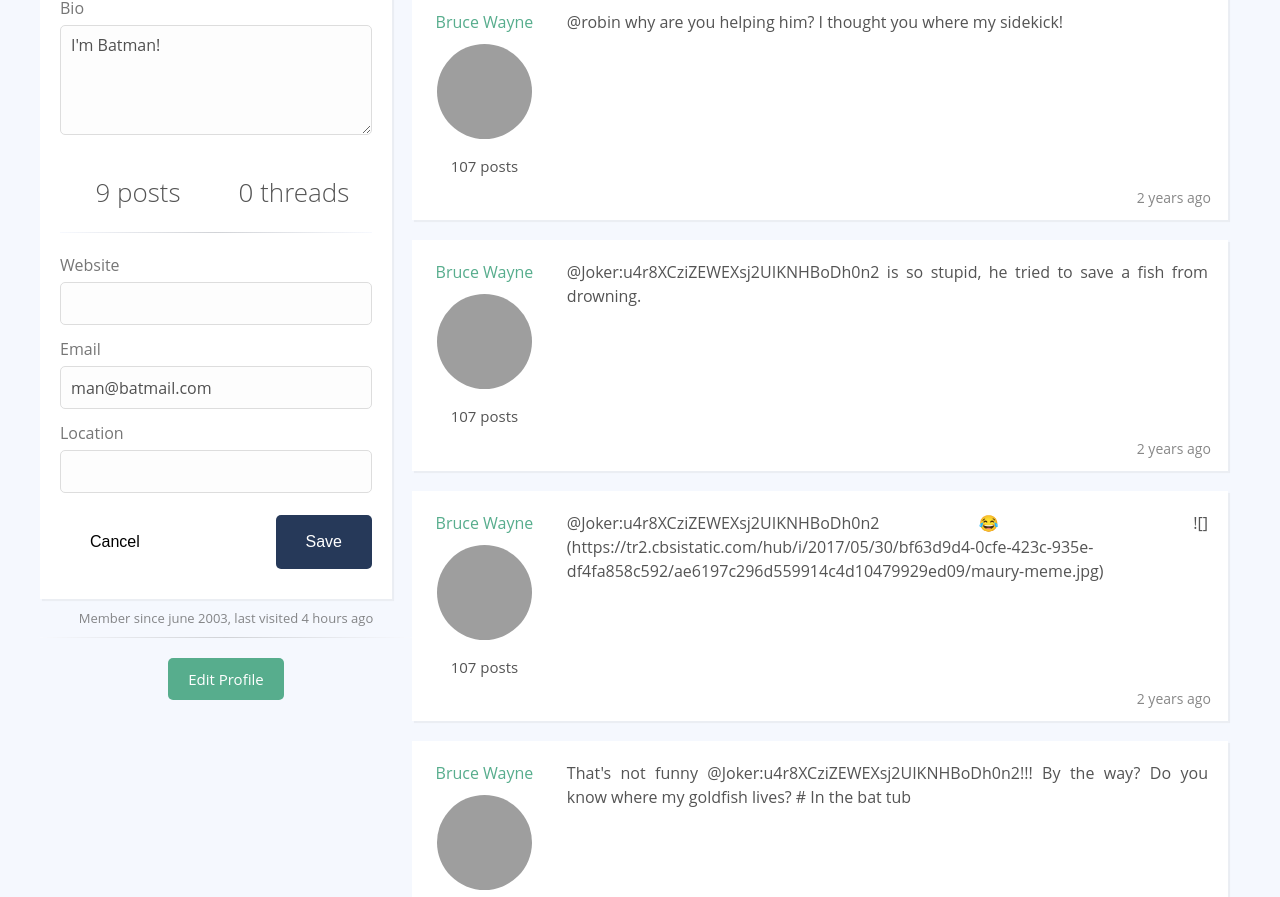
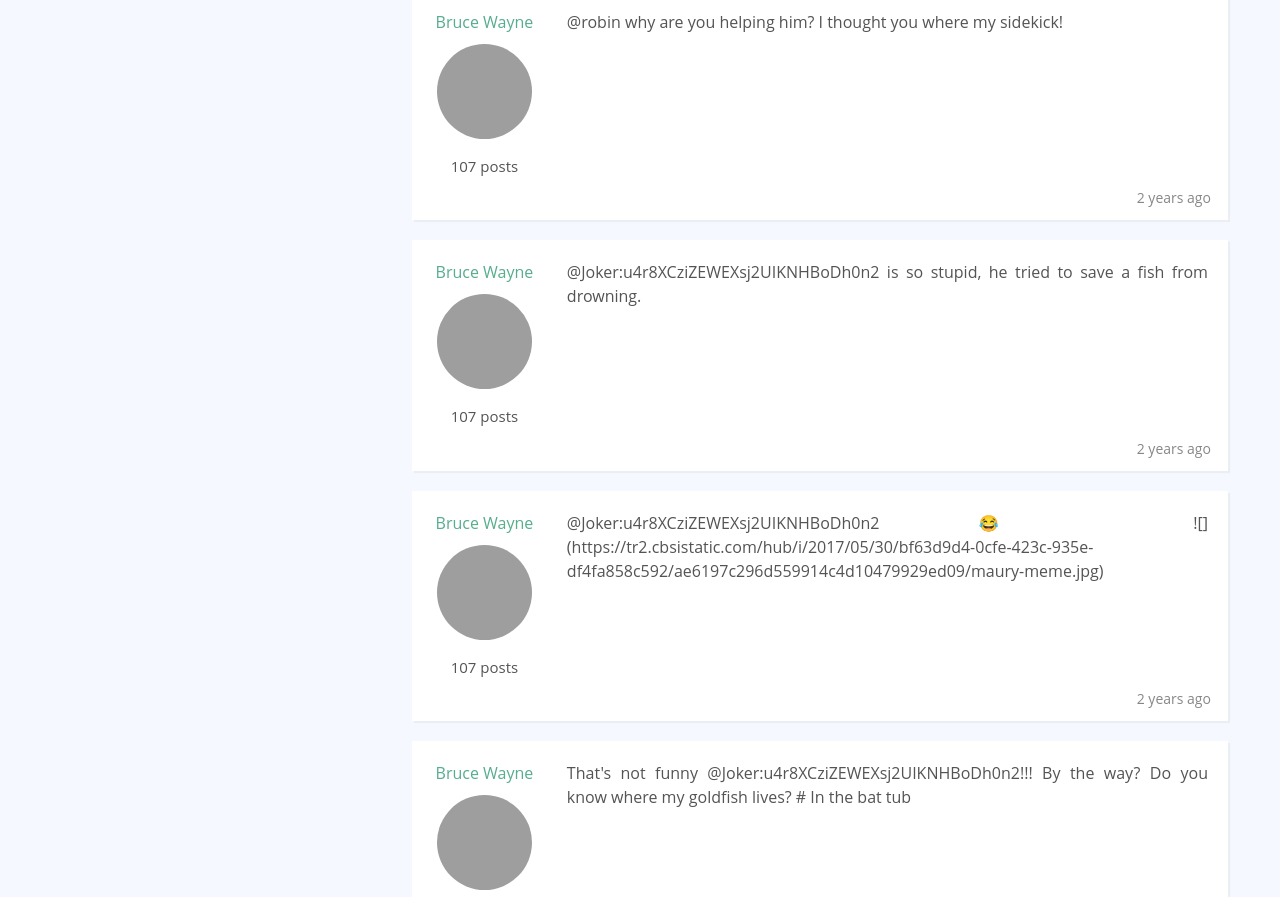
Before and after one commit to rodsscg/vue3-masterclass, a Vue app: page /me in a window 1280 px wide. Shown: the part 950-1847 px from the top of the page. Built offline with nearby package versions, Linux system fonts and the light colour scheme; grey boxes are pictures that could not be loaded.

Commit message:
feat: edit and cancel

```diff
--- a/src/components/ProfileCard.vue
+++ b/src/components/ProfileCard.vue
@@ -38,6 +38,20 @@
       <a :href="user.website">
         {{ user.website }}</a>
     </p>
+
+    <p class="text-xsmall text-faded text-center">
+      Member since june 2003, last visited 4 hours ago
+    </p>
+
+    <div class="text-center">
+      <hr>
+      <router-link
+        :to="{ name:'ProfileEdit' }"
+        class="btn-green btn-small"
+      >
+        Edit Profile
+      </router-link>
+    </div>
   </div>
 </template>
 
--- a/src/components/ProfileEdit.vue
+++ b/src/components/ProfileEdit.vue
@@ -1,6 +1,9 @@
 <template>
   <div class="profile-card">
-    <form @submit.prevent="save">
+    <form
+      @reset.prevent="onReset"
+      @submit.prevent="onSubmit"
+    >
       <p class="text-center">
         <img
           :src="user.avatar"
@@ -90,7 +93,10 @@
       </div>
 
       <div class="btn-group space-between">
-        <button class="btn-ghost">
+        <button
+          type="reset"
+          class="btn-ghost"
+        >
           Cancel
         </button>
         <button
@@ -107,7 +113,7 @@
 <script setup>
 import { defineEmits, defineProps } from 'vue'
 
-const emit = defineEmits(['save-user'])
+const emit = defineEmits(['cancel-edit', 'save-user'])
 
 const props = defineProps({
   user: { type: Object, required: true },
@@ -117,7 +123,6 @@ const props = defineProps({
 
 const formData = { ...props.user }
 
-const save = () => {
-  emit('save-user', { ...formData })
-}
+const onSubmit = () => emit('save-user', { ...formData })
+const onReset = () => emit('cancel-edit')
 </script>
--- a/src/router/index.js
+++ b/src/router/index.js
@@ -34,7 +34,13 @@ const routes = [
   {
     path: '/me',
     name: 'Profile',
-    component: ProfileView
+    component: ProfileView,
+  },
+  {
+    path: '/edit',
+    name: 'ProfileEdit',
+    component: ProfileView,
+    props: { isEditing: true }
   },
   {
     path: '/thread/:id',
--- a/src/views/ProfileView.vue
+++ b/src/views/ProfileView.vue
@@ -2,30 +2,21 @@
   <div class="container">
     <div class="flex-grid">
       <div class="col-3 push-top">
+        <profile-edit
+          v-if="isEditing"
+          :user="user"
+          :posts-count="posts.length"
+          :threads-count="threads.length"
+          @cancel-edit="cancelEdit"
+          @save-user="saveUser"
+        />
+
         <profile-card
+          v-else
           :user="user"
           :posts-count="posts.length"
           :threads-count="threads.length"
         />
-
-        <profile-edit
-          :user="user"
-          :posts-count="posts.length"
-          :threads-count="threads.length"
-          @save-user="saveUser"
-        />
-
-        <p class="text-xsmall text-faded text-center">
-          Member since june 2003, last visited 4 hours ago
-        </p>
-
-        <div class="text-center">
-          <hr>
-          <a
-            href="edit-profile.html"
-            class="btn-green btn-small"
-          >Edit Profile</a>
-        </div>
       </div>
 
       <div class="col-7 push-top">
@@ -48,21 +39,38 @@
 </template>
 
 <script setup>
-import { computed } from 'vue'
+import { computed, defineProps } from 'vue'
 import { useStore } from 'vuex'
+import { useRouter } from 'vue-router'
 
 import PostList from '@/components/PostList.vue'
 import ProfileCard from '@/components/ProfileCard.vue'
 import ProfileEdit from '@/components/ProfileEdit.vue'
 
 const store = useStore()
+const router = useRouter()
+
+defineProps({
+  isEditing: { type: Boolean, default: false }
+})
 
 const user = computed(() => store.getters.authUser)
 const users = computed(() => store.state.users)
 const posts = computed(() => user.value.posts)
 const threads = computed(() => user.value.threads)
 
-const saveUser = (payload) => store.dispatch('updateUser', payload)
+const returnToProfile = () => {
+  router.push({ name: 'Profile' })
+}
+
+const saveUser = (payload) => {
+  store.dispatch('updateUser', payload)
+  returnToProfile()
+}
+
+const cancelEdit = () => {
+  returnToProfile()
+}
 </script>
 
 <style scoped>
```
